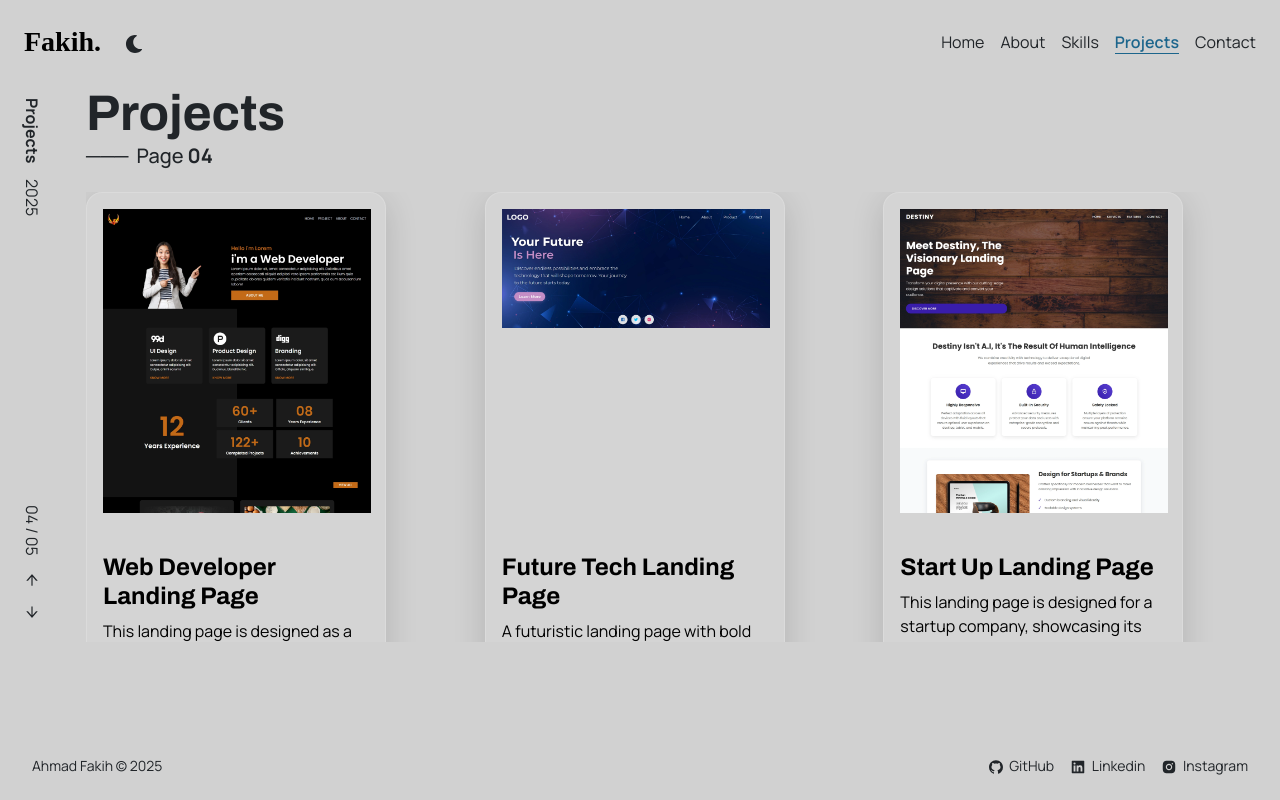
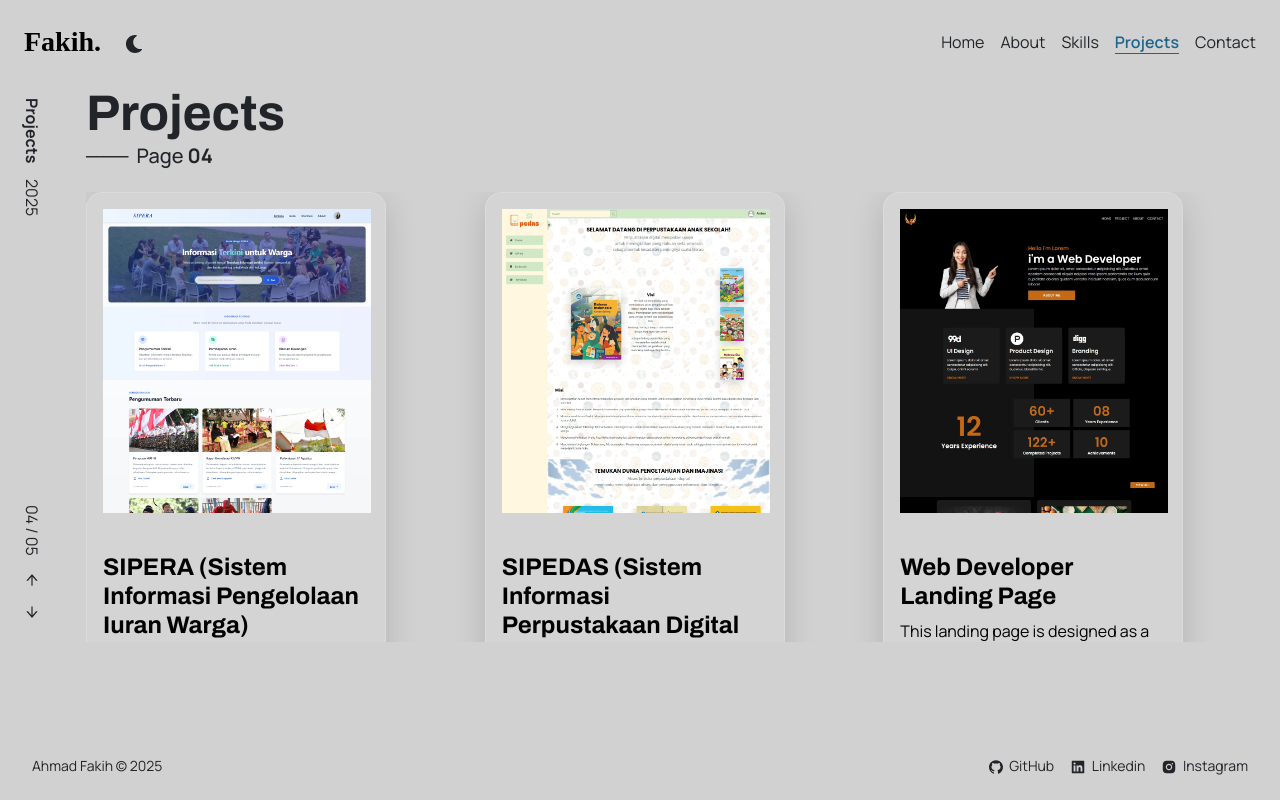
Before and after one commit to Faqihach/my-portfolio, a React (Vite) app: page /projects in a window 1280 px wide. Built offline with nearby package versions, Linux system fonts and the light colour scheme.

Commit message:
update project

```diff
--- a/src/assets/Routes/AllProject.jsx
+++ b/src/assets/Routes/AllProject.jsx
@@ -1,10 +1,29 @@
 import project1 from "../images/projects/project1.webp";
 import project2 from "../images/projects/project2.webp";
 import project3 from "../images/projects/project3.webp";
+import project4 from "../images/projects/project4.webp";
+import project5 from "../images/projects/project5.webp";
 const AllProject = [
 	{
+		title: "SIPERA (Sistem Informasi Pengelolaan Iuran Warga)",
+		img: project5,
+		description:
+			"A comprehensive web-based management system designed to simplify the management and payment of resident fees. SIPERA assists administrators in efficiently managing monthly fees, tracking payment history, generating financial reports, and maintaining financial transparency. Built with a modern Laravel framework and designed with Tailwind CSS for an optimal user experience.",
+		websiteUrl: "",
+		githubUrl: "https://github.com/Faqihach/SIPERA.git",
+		techStack: ["Laravel 12", "Tailwind", "MySQL", "Filament"],
+	},
+	{
+		title: "SIPEDAS (Sistem Informasi Perpustakaan Digital Anak Sekolah)",
+		img: project4,
+		description:
+			"A digital library management system specifically designed to meet the educational needs of school children. It is an intuitive platform for managing book collections and facilitating a digital reading experience for students. The system is equipped with features that make it easy for students to read directly and download for educational materials. Built with a modern Laravel framework and designed using Bootstrap.",
+		websiteUrl: "",
+		githubUrl: "https://github.com/Faqihach/SIPEDAS.git",
+		techStack: ["Laravel 10", "Bootstrap", "MySQL"],
+	},
+	{
 		title: "Web Developer Landing Page",
-
 		img: project1,
 		description:
 			"This landing page is designed as a profile page for a Web Developer. The page displays personal information, skills such as UI Design, Product Design, and Branding, as well as a list of projects and work experience statistics. The design uses a modern dark theme with a card and grid layout to convey information neatly.",
@@ -30,22 +49,6 @@ const AllProject = [
 		githubUrl: "https://github.com/Faqihach/startup-landing-page.git",
 		techStack: ["HTML5", "CSS3"],
 	},
-	// {
-	// 	title: "",
-	// 	img: "",
-	// 	description: "",
-	// 	websiteUrl: "",
-	// 	githubUrl: "",
-	// 	techStack: [],
-	// },
-	// {
-	// 	title: "",
-	// 	img: "",
-	// 	description: "",
-	// 	websiteUrl: "",
-	// 	githubUrl: "",
-	// 	techStack: [],
-	// },
 ];
 
 export default AllProject;
--- a/src/components/css/Projects.css
+++ b/src/components/css/Projects.css
@@ -27,7 +27,7 @@
 	border: 1px solid rgba(255, 255, 255, 0.15);
 	border-radius: 1rem;
 	padding-bottom: 16px;
-	margin-bottom: 16px;
+	margin-bottom: 30px;
 	box-shadow: 0 8px 32px rgba(0, 0, 0, 0.15);
 	transition: all 0.3s ease;
 }
```
Also changed, not shown: src/assets/images/projects/project4.webp (added), src/assets/images/projects/project5.webp (added).
